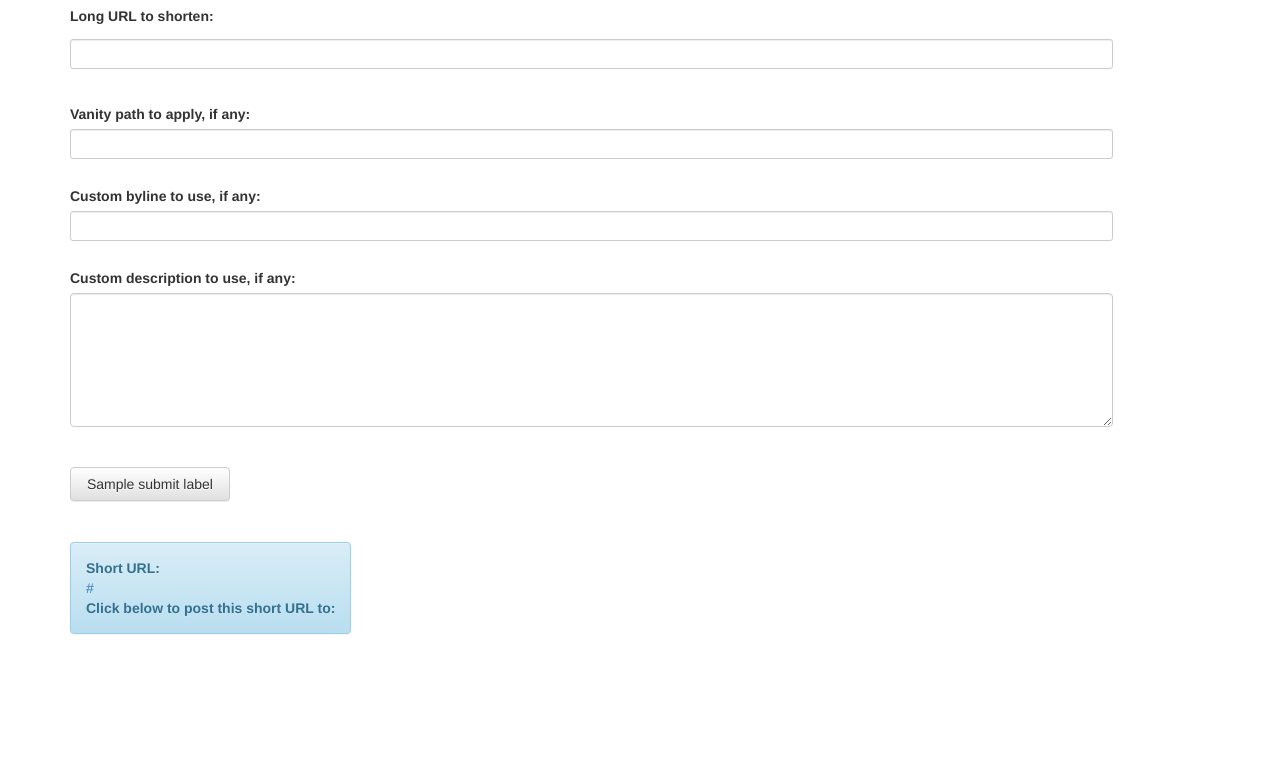
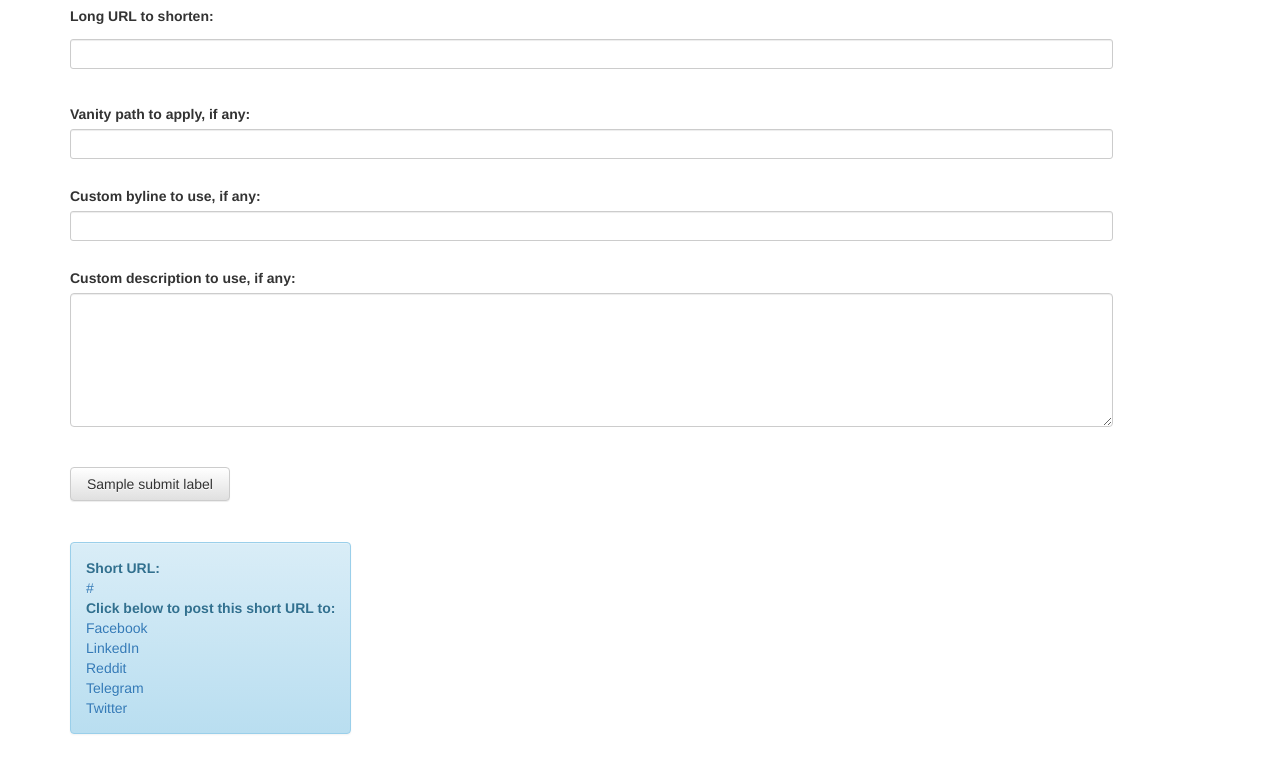
Before and after one commit to bretlowery/snakrAWS, a Django app: template snakraws/templates/shorten_url.html in a window 1280 px wide. Shown: the part 111-880 px from the top of the page. Before the commit the page ends 745 px from the top, so only its background shows below. Run offline with Django 3.2, Linux system fonts and the light colour scheme; tables that the repository leaves empty hold one stand-in row (values such as "Sample post"); the template is opened without the code that fills it: values that come from a table or form of the project are taken from there, most other values are stand-ins (such as "Sample title", 1, 10 or a date in 2020); parts of the project's set-up code (start-up, migrations or seed data) failed here and were passed over; some libraries are stand-ins or nearby versions.

Commit message:
Remove dependency on django-social-share; support LinkedIn summary url field

```diff
--- a/requirements.txt
+++ b/requirements.txt
@@ -2,7 +2,7 @@
 django>=2.1.6
 django-jet>=1.0.8
 django-recaptcha3>=0.1.0
-django-social-share>=1.3.2
+# django-social-share>=1.3.2
 future==0.14.3
 ipaddress>=1.0.22
 requests>=2.21
--- a/snakraws/settings.py
+++ b/snakraws/settings.py
@@ -36,7 +36,6 @@
     'django.contrib.sites',
     'django.contrib.humanize',
     'django.contrib.sitemaps',
-    'django_social_share',
 )
 
 MIDDLEWARE = [
--- a/snakraws/templates/shorten_url.html
+++ b/snakraws/templates/shorten_url.html
@@ -1,6 +1,6 @@
 {% extends 'base.html' %}
 {% load i18n %}
-{% load social_share %}
+{% load socialmedia %}
 {% comment %}
 {% load recaptcha3 %}
 
@@ -93,12 +93,12 @@
                                     <br/><strong>{% trans "Click below to post this short URL to:" %}</strong><br/>
                                         {% post_to_facebook shorturl "Facebook" %}
                                     {% if post_byline %}
-                                        {% post_to_linkedin post_byline shorturl "LinkedIn" %}
+                                        {% post_to_linkedin post_byline shorturl post_description "LinkedIn" %}
                                         {% post_to_reddit post_byline shorturl "Reddit" %}
                                         {% post_to_telegram post_byline shorturl "Telegram" %}
                                         {% post_to_twitter post_byline shorturl "Twitter" %}
                                     {% else %}
-                                        {% post_to_linkedin post_title shorturl "LinkedIn" %}
+                                        {% post_to_linkedin post_title shorturl post_description "LinkedIn" %}
                                         {% post_to_reddit post_title shorturl "Reddit" %}
                                         {% post_to_telegram post_title shorturl "Telegram" %}
                                         {% post_to_twitter post_title shorturl "Twitter" %}
--- /dev/null
+++ b/snakraws/templates/socialmedia/templatetags/post_to_facebook.html
@@ -0,0 +1,3 @@
+<div class="facebook-this">
+    <a href="{{ facebook_url }}" target="_blank">{{link_text}}</a>
+</div>
--- /dev/null
+++ b/snakraws/templates/socialmedia/templatetags/post_to_linkedin.html
@@ -0,0 +1,3 @@
+<div class="linkedin-this">
+    <a href="{{ linkedin_url }}" target="_blank">{{link_text}}</a>
+</div>
--- /dev/null
+++ b/snakraws/templates/socialmedia/templatetags/post_to_reddit.html
@@ -0,0 +1,3 @@
+<div class="reddit-this">
+    <a href="{{ reddit_url }}" target="_blank">{{link_text}}</a>
+</div>
--- /dev/null
+++ b/snakraws/templates/socialmedia/templatetags/post_to_telegram.html
@@ -0,0 +1,3 @@
+<div class="telegram-this">
+    <a href="{{ telegram_url }}" target="_blank">{{link_text}}</a>
+</div>
--- /dev/null
+++ b/snakraws/templates/socialmedia/templatetags/post_to_twitter.html
@@ -0,0 +1,3 @@
+<div class="tweet-this">
+    <a href="{{ tweet_url }}" class="meta-act-link meta-tweet" target="_blank">{{link_text}}</a>
+</div>
--- /dev/null
+++ b/snakraws/templatetags/socialmedia.py
@@ -0,0 +1,176 @@
+# -*- coding: utf-8 -*-
+from __future__ import unicode_literals
+
+import re
+
+from django import template
+
+from django.db.models import Model
+from django.template.defaultfilters import urlencode
+from django.utils.safestring import mark_safe
+
+try:
+    from django_bitly.templatetags.bitly import bitlify
+    DJANGO_BITLY = True
+except ImportError:
+    DJANGO_BITLY = False
+
+register = template.Library()
+
+TWITTER_ENDPOINT = 'https://twitter.com/intent/tweet?text=%s'
+FACEBOOK_ENDPOINT = 'https://www.facebook.com/sharer/sharer.php?u=%s'
+GPLUS_ENDPOINT = 'https://plus.google.com/share?url=%s'
+MAIL_ENDPOINT = 'mailto:?subject=%s&body=%s'
+LINKEDIN_ENDPOINT = 'https://www.linkedin.com/shareArticle?mini=true&title=%s&url=%s'
+REDDIT_ENDPOINT = 'https://www.reddit.com/submit?title=%s&url=%s'
+TELEGRAM_ENDPOINT = 'https://t.me/share/url?text=%s&url=%s'
+
+
+BITLY_REGEX = re.compile(r'^https?://bit\.ly/')
+
+
+def compile_text(context, text):
+    ctx = template.context.Context(context)
+    return template.Template(text).render(ctx)
+
+
+def _build_url(request, obj_or_url):
+    if obj_or_url is not None:
+        if isinstance(obj_or_url, Model):
+            if DJANGO_BITLY:
+                url = bitlify(obj_or_url)  # type: str
+                if not BITLY_REGEX.match(url):
+                    return request.build_absolute_uri(
+                        obj_or_url.get_absolute_url()
+                    )
+                else:
+                    return url
+            else:
+                return request.build_absolute_uri(obj_or_url.get_absolute_url())
+        else:
+            return request.build_absolute_uri(obj_or_url)
+    return ''
+
+
+def _compose_tweet(text, url=None):
+    TWITTER_MAX_NUMBER_OF_CHARACTERS = 280
+    TWITTER_LINK_LENGTH = 23  # "A URL of any length will be altered to 23 characters, even if the link itself is less than 23 characters long.
+
+    # Compute length of the tweet
+    url_length = len(' ') + TWITTER_LINK_LENGTH if url else 0
+    total_length = len(text) + url_length
+
+    # Check that the text respects the max number of characters for a tweet
+    if total_length > TWITTER_MAX_NUMBER_OF_CHARACTERS:
+        text = text[:(TWITTER_MAX_NUMBER_OF_CHARACTERS - url_length - 1)] + "…"  # len("…") == 1
+
+    return "%s %s" % (text, url) if url else text
+
+
+@register.simple_tag(takes_context=True)
+def post_to_twitter_url(context, text, obj_or_url=None):
+    text = compile_text(context, text)
+    request = context['request']
+
+    url = _build_url(request, obj_or_url)
+
+    tweet = _compose_tweet(text, url)
+    context['tweet_url'] = TWITTER_ENDPOINT % urlencode(tweet)
+    return context
+
+
+@register.inclusion_tag('socialmedia/templatetags/post_to_twitter.html', takes_context=True)
+def post_to_twitter(context, text, obj_or_url=None, link_text='Post to Twitter'):
+    context = post_to_twitter_url(context, text, obj_or_url)
+
+    request = context['request']
+    url = _build_url(request, obj_or_url)
+    tweet = _compose_tweet(text, url)
+
+    context['link_text'] = link_text
+    context['full_text'] = tweet
+    return context
+
+
+@register.simple_tag(takes_context=True)
+def post_to_facebook_url(context, obj_or_url=None):
+    request = context['request']
+    url = _build_url(request, obj_or_url)
+    context['facebook_url'] = FACEBOOK_ENDPOINT % urlencode(url)
+    return context
+
+
+@register.inclusion_tag('socialmedia/templatetags/post_to_facebook.html', takes_context=True)
+def post_to_facebook(context, obj_or_url=None, link_text='Post to Facebook'):
+    context = post_to_facebook_url(context, obj_or_url)
+    context['link_text'] = link_text
+    return context
+
+
+@register.simple_tag(takes_context=True)
+def send_email_url(context, subject, text, obj_or_url=None):
+    text = compile_text(context, text)
+    subject = compile_text(context, subject)
+    request = context['request']
+    url = _build_url(request, obj_or_url)
+    full_text = "%s %s" % (text, url)
+    context['mailto_url'] = MAIL_ENDPOINT % (urlencode(subject), urlencode(full_text))
+    return context
+
+
+@register.inclusion_tag('socialmedia/templatetags/send_email.html', takes_context=True)
+def send_email(context, subject, text, obj_or_url=None, link_text='Share via email'):
+    context = send_email_url(context, subject, text, obj_or_url)
+    context['link_text'] = link_text
+    return context
+
+
+@register.simple_tag(takes_context=True)
+def post_to_linkedin_url(context, title, obj_or_url=None, summary=None):
+    request = context['request']
+    title = compile_text(context, title[:200])  # 200 char limit
+    url = _build_url(request, obj_or_url)
+    if summary:
+        context['linkedin_url'] = mark_safe(LINKEDIN_ENDPOINT % (urlencode(title), urlencode(url)) + "&summary=" + urlencode(summary))
+    else:
+        context['linkedin_url'] = mark_safe(LINKEDIN_ENDPOINT % (urlencode(title), urlencode(url)))
+    return context
+
+
+@register.inclusion_tag('socialmedia/templatetags/post_to_linkedin.html', takes_context=True)
+def post_to_linkedin(context, title, obj_or_url=None, summary=None, link_text='Post to LinkedIn'):
+    context = post_to_linkedin_url(context, title, obj_or_url, summary)
+    context['link_text'] = link_text
+    return context
+
+
+@register.simple_tag(takes_context=True)
+def post_to_reddit_url(context, title, obj_or_url=None):
+    request = context['request']
+    title = compile_text(context, title)
+    url = _build_url(request, obj_or_url)
+    context['reddit_url'] = mark_safe(REDDIT_ENDPOINT % (urlencode(title), urlencode(url)))
+    return context
+
+
+@register.inclusion_tag('socialmedia/templatetags/post_to_reddit.html', takes_context=True)
+def post_to_reddit(context, title, obj_or_url=None, link_text='Post to Reddit'):
+    context = post_to_reddit_url(context, title, obj_or_url)
+    context['link_text'] = link_text
+    return context
+
+
+@register.simple_tag(takes_context=True)
+def post_to_telegram_url(context, title, obj_or_url):
+    request = context['request']
+    title = compile_text(context, title)
+    url = _build_url(request, obj_or_url)
+    context['telegram_url'] = mark_safe(TELEGRAM_ENDPOINT % (urlencode(title), urlencode(url)))
+    return context
+
+
+@register.inclusion_tag('socialmedia/templatetags/post_to_telegram.html', takes_context=True)
+def post_to_telegram(context, title, obj_or_url=None, link_text='Post to Telegram'):
+    context = post_to_telegram_url(context, title, obj_or_url)
+    context['link_text'] = link_text
+    return context
--- a/snakraws/utils.py
+++ b/snakraws/utils.py
@@ -262,6 +262,21 @@
     return headers
 
 
+def fetch_doctype(targetdoc):
+    dt = None
+
+    def __mt(x):
+        return {
+            'text/html': 'html',
+            'application/pdf': 'pdf',
+            'text/plain': 'text',
+            }.get(x, None)
+
+    if 'content-type' in targetdoc.headers:
+        dt = __mt(targetdoc.headers['content-type'])
+    return dt
+
+
 def get_target_meta(url, request):
 
     def _get_html_title(soupobj):
@@ -316,45 +331,21 @@
             pass
         return val
 
-    def _fetch_doctype(targetdoc):
-        dt = None
-
-        def __mt(x):
-            return {
-                'text/html': 'html',
-                'application/pdf': 'pdf',
-                'text/plain': 'text',
-                }.get(x, None)
-
-        if 'content-type' in targetdoc.headers:
-            dt = __mt(targetdoc.headers['content-type'])
-        return dt
-
-    target = None
-    try:
-        target = requests.get(url, data=None, headers=get_wsgirequest_headers(request))
-    except:
-        pass
     title = url
     description = ""
     image_url = ""
     site_name = ""
-    if target:
+    doctype, target, soup = inspect_url(request, url)
+    if doctype and target:
         if target.status_code == 200:
-            content = target.content
-            doctype = _fetch_doctype(target)
-            if doctype == 'html':
-                try:
-                    soup = BeautifulSoup(content, "html.parser")
-                except:
-                    soup = None
-                    pass
-                title = _get_html_title(soup)
-                description = _get_html_description(soup)
-                image_url = _get_image_url(soup)
-                site_name = _get_site_name(soup)
+            if doctype == "html":
+                if soup:
+                    title = _get_html_title(soup)
+                    description = _get_html_description(soup)
+                    image_url = _get_image_url(soup)
+                    site_name = _get_site_name(soup)
             elif doctype == "pdf":
-                title = _get_pdf_title(content)
+                title = _get_pdf_title(target.content)
     if not title:
         title = url
     title = fit_text(title, "", 100)
@@ -562,3 +553,24 @@
 
 def requested_last(request):
     return get_request_path(request) == "/last"
+
+
+def inspect_url(request, url):
+    doctype = None
+    soup = None
+    target = None
+    try:
+        target = requests.get(url, data=None, headers=get_wsgirequest_headers(request))
+    except:
+        pass
+    if target:
+        if target.status_code == 200:
+            content = target.content
+            doctype = fetch_doctype(target)
+            if doctype == 'html':
+                try:
+                    soup = BeautifulSoup(content, "html.parser")
+                except:
+                    soup = None
+                    pass
+    return doctype, target, soup
```
Also changed, not shown: snakraws/templates/socialmedia/__init__.py (added), snakraws/templates/socialmedia/templatetags/__init__.py (added).
